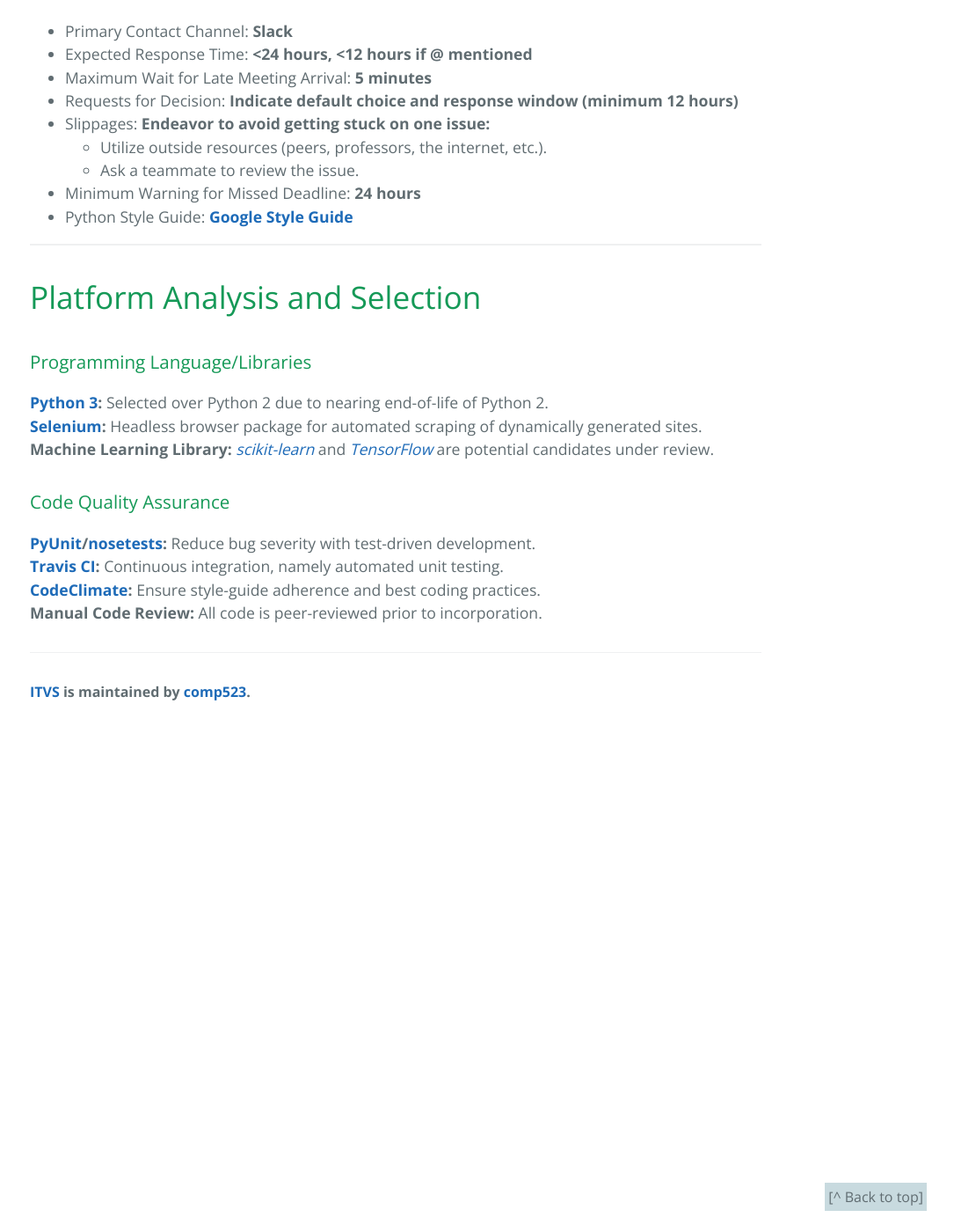
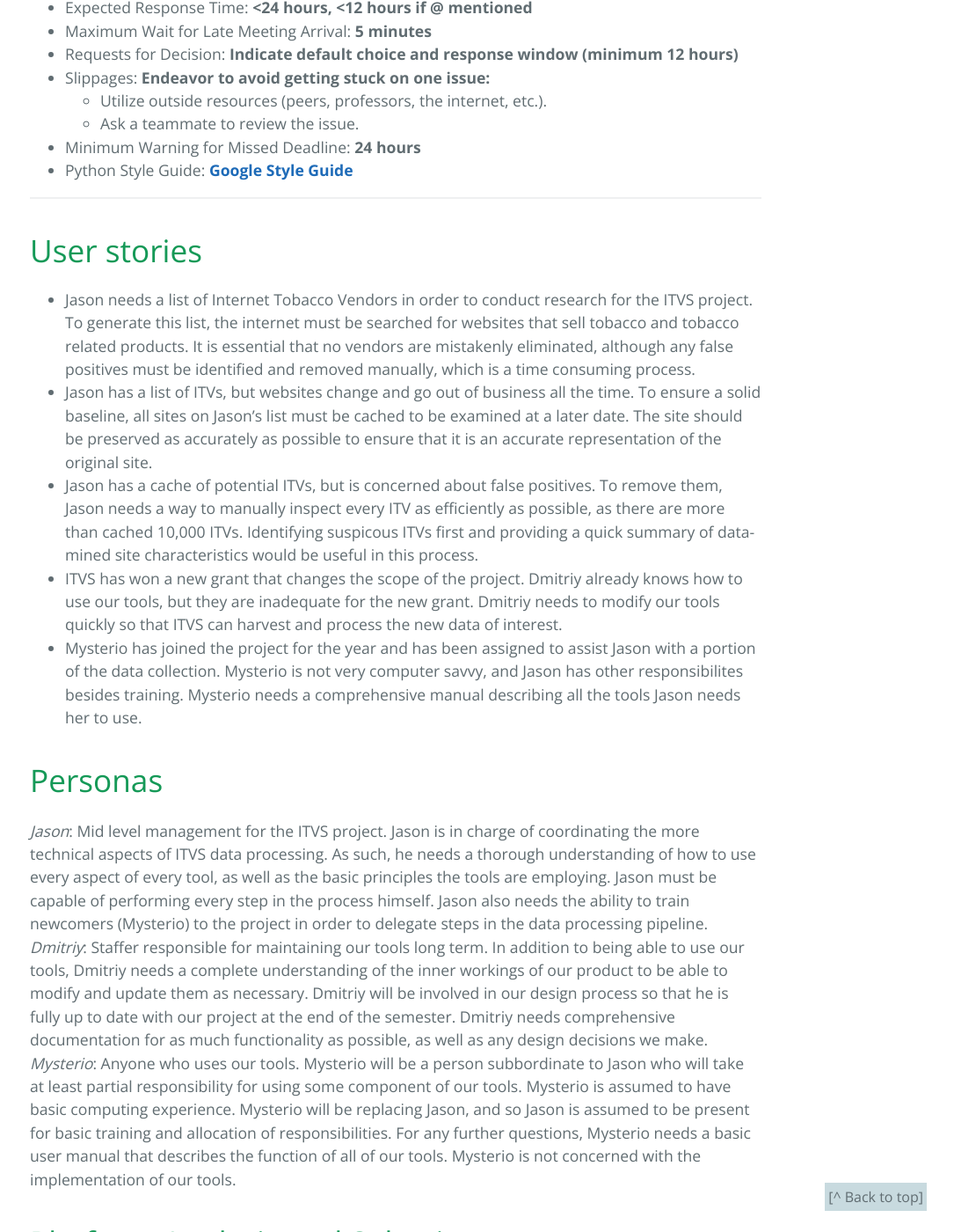
Before and after one commit to comp523/ITVS, a Jekyll site: the page built from index.md, in a window 1280 px wide and 1400 px high, scrolled down 1645 px. Shown: the whole window at 88% size, without its empty margins (190-1275 px from the left). Built offline with Jekyll 4.4.1, drawn with Linux system fonts in a browser that asks for light colours.

Commit message:
Updated personas and user stories

```diff
--- a/index.md
+++ b/index.md
@@ -13,8 +13,8 @@ show_header: true
 
 ## Requirements Deliverables
  - Project Concept
- - User Stories
- - Personas
+ - [User Stories](#user-stories)
+ - [Personas](#personas)
  - [Platform Analysis and Selection](#platform-analysis-and-selection)
  - Prototype
 
@@ -58,6 +58,18 @@ Client Meeting: **Friday 1:25**
 
 ***
 
+# User stories
+ - Jason needs a list of Internet Tobacco Vendors in order to conduct research for the ITVS project. To generate this list, the internet must be searched for websites that sell tobacco and tobacco related products. It is essential that no vendors are mistakenly eliminated, although any false positives must be identified and removed manually, which is a time consuming process.
+ - Jason has a list of ITVs, but websites change and go out of business all the time. To ensure a solid baseline, all sites on Jason's list must be cached to be examined at a later date. The site should be preserved as accurately as possible to ensure that it is an accurate representation of the original site.
+ - Jason has a cache of potential ITVs, but is concerned about false positives. To remove them, Jason needs a way to manually inspect every ITV as efficiently as possible, as there are more than cached 10,000 ITVs. Identifying suspicous ITVs first and providing a quick summary of data-mined site characteristics would be useful in this process.
+ - ITVS has won a new grant that changes the scope of the project. Dmitriy already knows how to use our tools, but they are inadequate for the new grant. Dmitriy needs to modify our tools quickly so that ITVS can harvest and process the new data of interest.
+ - Mysterio has joined the project for the year and has been assigned to assist Jason with a portion of the data collection. Mysterio is not very computer savvy, and Jason has other responsibilites besides training. Mysterio needs a comprehensive manual describing all the tools Jason needs her to use.
+
+# Personas
+*Jason*: Mid level management for the ITVS project. Jason is in charge of coordinating the more technical aspects of ITVS data processing. As such, he needs a thorough understanding of how to use every aspect of every tool, as well as the basic principles the tools are employing. Jason must be capable of performing every step in the process himself. Jason also needs the ability to train newcomers (Mysterio) to the project in order to delegate steps in the data processing pipeline.
+*Dmitriy*: Staffer responsible for maintaining our tools long term. In addition to being able to use our tools, Dmitriy needs a complete understanding of the inner workings of our product to be able to modify and update them as necessary. Dmitriy will be involved in our design process so that he is fully up to date with our project at the end of the semester. Dmitriy needs comprehensive documentation for as much functionality as possible, as well as any design decisions we make.
+*Mysterio*: Anyone who uses our tools. Mysterio will be a person subbordinate to Jason who will take at least partial responsibility for using some component of our tools. Mysterio is assumed to have basic computing experience. Mysterio will be replacing Jason, and so Jason is assumed to be present for basic training and allocation of responsibilities. For any further questions, Mysterio needs a basic user manual that describes the function of all of our tools. Mysterio is not concerned with the implementation of our tools.
+
 # Platform Analysis and Selection
 
 ### Programming Language/Libraries
```
